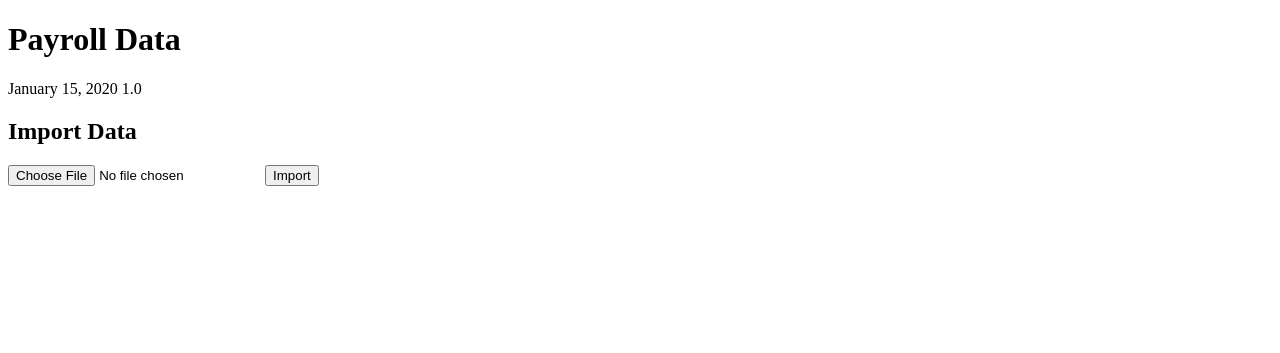
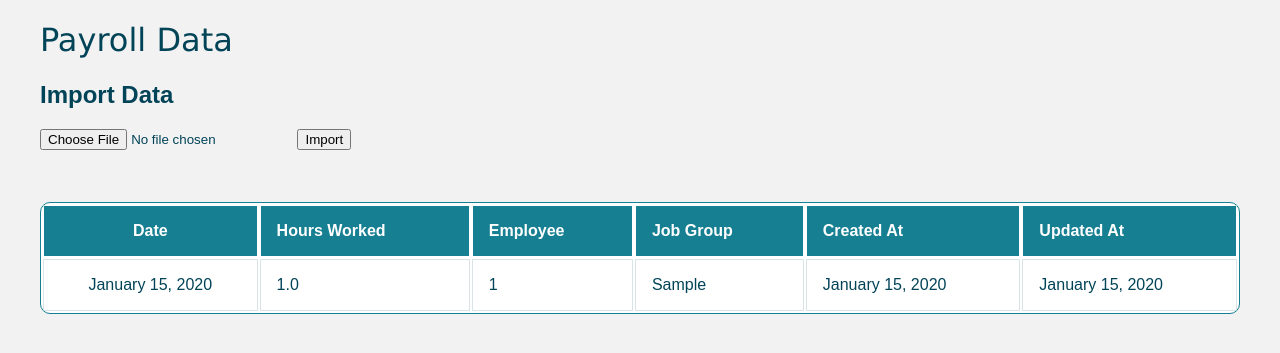
Before and after one commit to sweetyclem/payroll_app, a Rails app: page / in a window 1280 px wide. Shown: the top 353 px of the page. Run offline with Rails 7, Linux system fonts and the light colour scheme; tables that the repository leaves empty hold one stand-in row (values such as "Sample post"); style sheets or scripts are compiled from the project's sources.

Commit message:
Add style template

```diff
--- a/app/assets/stylesheets/application.css
+++ b/app/assets/stylesheets/application.css
@@ -13,3 +13,97 @@
  *= require_tree .
  *= require_self
  */
+
+
+/*
+Template RESPONSTABLE 2.0 by jordyvanraaij
+  Designed mobile first!
+
+If you like this solution, you might also want to check out the 1.0 version:
+  https://gist.github.com/jordyvanraaij/9069194
+
+*/
+.responstable {
+  margin: 1em 0;
+  width: 100%;
+  overflow: hidden;
+  background: #FFF;
+  color: #024457;
+  border-radius: 10px;
+  border: 1px solid #167F92;
+}
+.responstable tr {
+  border: 1px solid #D9E4E6;
+}
+.responstable tr:nth-child(odd) {
+  background-color: #EAF3F3;
+}
+.responstable th {
+  display: none;
+  border: 1px solid #FFF;
+  background-color: #167F92;
+  color: #FFF;
+  padding: 1em;
+}
+.responstable th:first-child {
+  display: table-cell;
+  text-align: center;
+}
+.responstable th:nth-child(2) {
+  display: table-cell;
+}
+.responstable th:nth-child(2) span {
+  display: none;
+}
+.responstable th:nth-child(2):after {
+  content: attr(data-th);
+}
+@media (min-width: 480px) {
+  .responstable th:nth-child(2) span {
+    display: block;
+  }
+  .responstable th:nth-child(2):after {
+    display: none;
+  }
+}
+.responstable td {
+  display: block;
+  word-wrap: break-word;
+  max-width: 7em;
+}
+.responstable td:first-child {
+  display: table-cell;
+  text-align: center;
+  border-right: 1px solid #D9E4E6;
+}
+@media (min-width: 480px) {
+  .responstable td {
+    border: 1px solid #D9E4E6;
+  }
+}
+.responstable th, .responstable td {
+  text-align: left;
+  margin: .5em 1em;
+}
+@media (min-width: 480px) {
+  .responstable th, .responstable td {
+    display: table-cell;
+    padding: 1em;
+  }
+}
+
+body {
+  padding: 0 2em;
+  font-family: Arial, sans-serif;
+  color: #024457;
+  background: #f2f2f2;
+}
+
+h1 {
+  font-family: Verdana;
+  font-weight: normal;
+  color: #024457;
+}
+h1 span {
+  color: #167F92;
+}
--- a/app/models/payroll_datum.rb
+++ b/app/models/payroll_datum.rb
@@ -9,7 +9,6 @@
     }
     (2..spreadsheet.last_row - 1).each do |i|
       row = Hash[[header, spreadsheet.row(i)].transpose]
-      puts row.to_hash
       payroll_datum = new
       payroll_datum.attributes = row.to_hash
       payroll_datum.save!
--- a/app/views/payroll_data/_payroll_datum.html.erb
+++ b/app/views/payroll_data/_payroll_datum.html.erb
@@ -1,10 +1,8 @@
 <tr>
   <td><%= payroll_datum.date.strftime("%B %e, %Y") %></td>
   <td><%= payroll_datum.hours_worked %></td>
-    <!-- t.date "date"
-    t.float "hours_worked"
-    t.integer "employee_id"
-    t.string "job_group"
-    t.datetime "created_at", null: false
-    t.datetime "updated_at", null: false -->
-  </tr>
+  <td><%= payroll_datum.employee_id %></td>
+  <td><%= payroll_datum.job_group %></td>
+  <td><%= payroll_datum.created_at.strftime("%B %e, %Y") %></td>
+  <td><%= payroll_datum.updated_at.strftime("%B %e, %Y") %></td>
+</tr>
--- a/app/views/payroll_data/index.html.erb
+++ b/app/views/payroll_data/index.html.erb
@@ -1,8 +1,19 @@
 <h1>Payroll Data</h1>
-<%= render @payroll_data %>
 <h2>Import Data</h2>
 <%= form_tag import_payroll_data_path, multipart: true do %>
   <%= file_field_tag :file %>
   <%= submit_tag "Import" %>
 <% end %>
+
+<br><br>
+<table class="responstable">
+  <tr>
+      <th><%= t('en.payroll_datum.date') %></th>
+      <th><%= t('en.payroll_datum.hours_worked') %></th>
+      <th><%= t('en.payroll_datum.employee_id') %></th>
+      <th><%= t('en.payroll_datum.job_group') %></th>
+      <th><%= t('en.payroll_datum.created_at') %></th>
+      <th><%= t('en.payroll_datum.updated_at') %></th>
+  </tr>
+  <%= render @payroll_data %>
 </table>
--- a/config/application.rb
+++ b/config/application.rb
@@ -10,7 +10,7 @@
   class Application < Rails::Application
     # Initialize configuration defaults for originally generated Rails version.
     config.load_defaults 5.2
-
+    config.i18n.load_path += Dir[Rails.root.join('config', 'locales', '**', '*.{rb,yml}')]
     # Settings in config/environments/* take precedence over those specified here.
     # Application configuration can go into files in config/initializers
     # -- all .rb files in that directory are automatically loaded after loading
--- a/config/locales/en.yml
+++ b/config/locales/en.yml
@@ -31,3 +31,10 @@
 
 en:
   hello: "Hello world"
+  payroll_datum:
+      date: 'Date'
+      hours_worked: "HoursWorked"
+      employee_id: "Employee id"
+      job_group: "Job Group"
+      created_at: "Created at"
+      updated_at: "Updated at"
```
